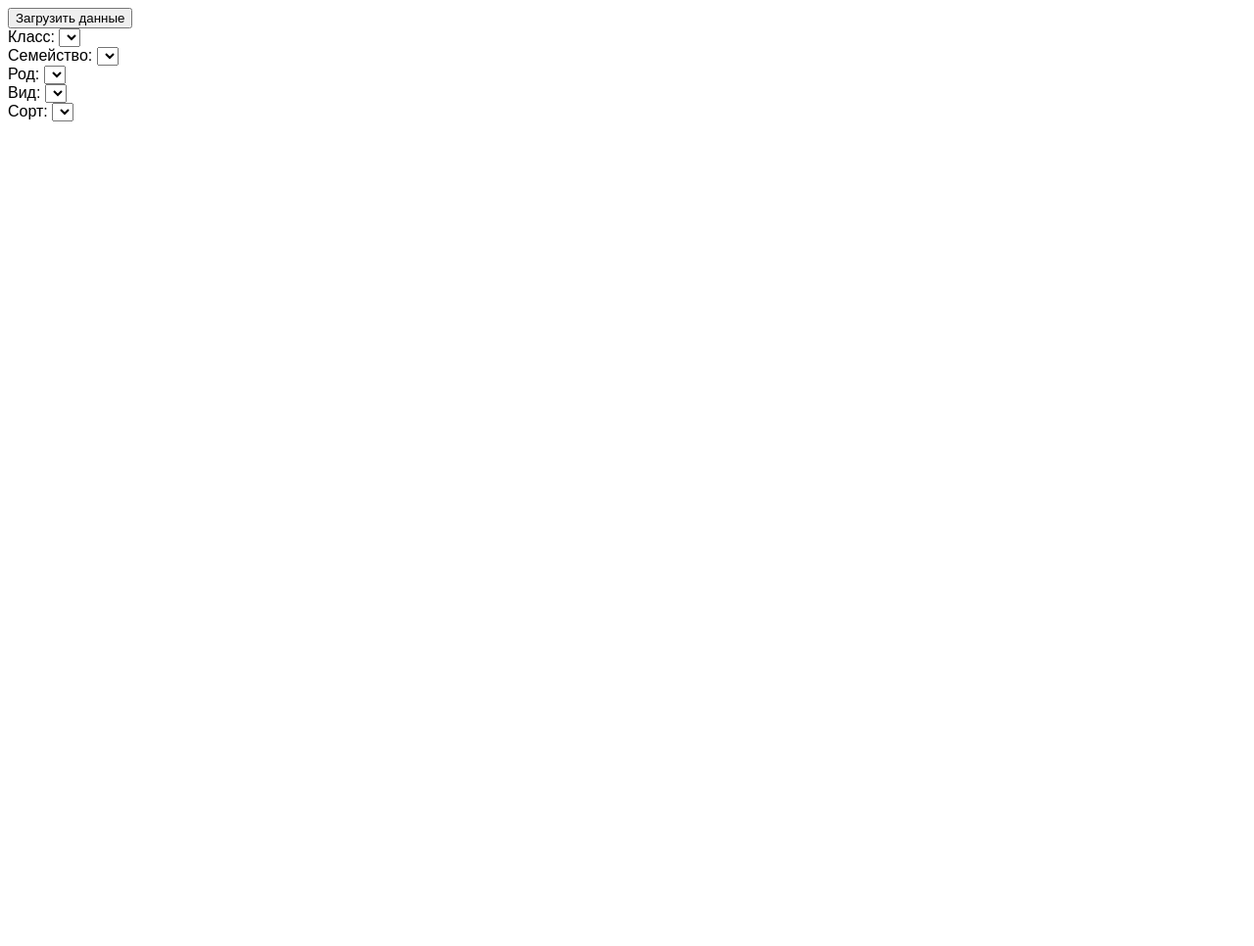
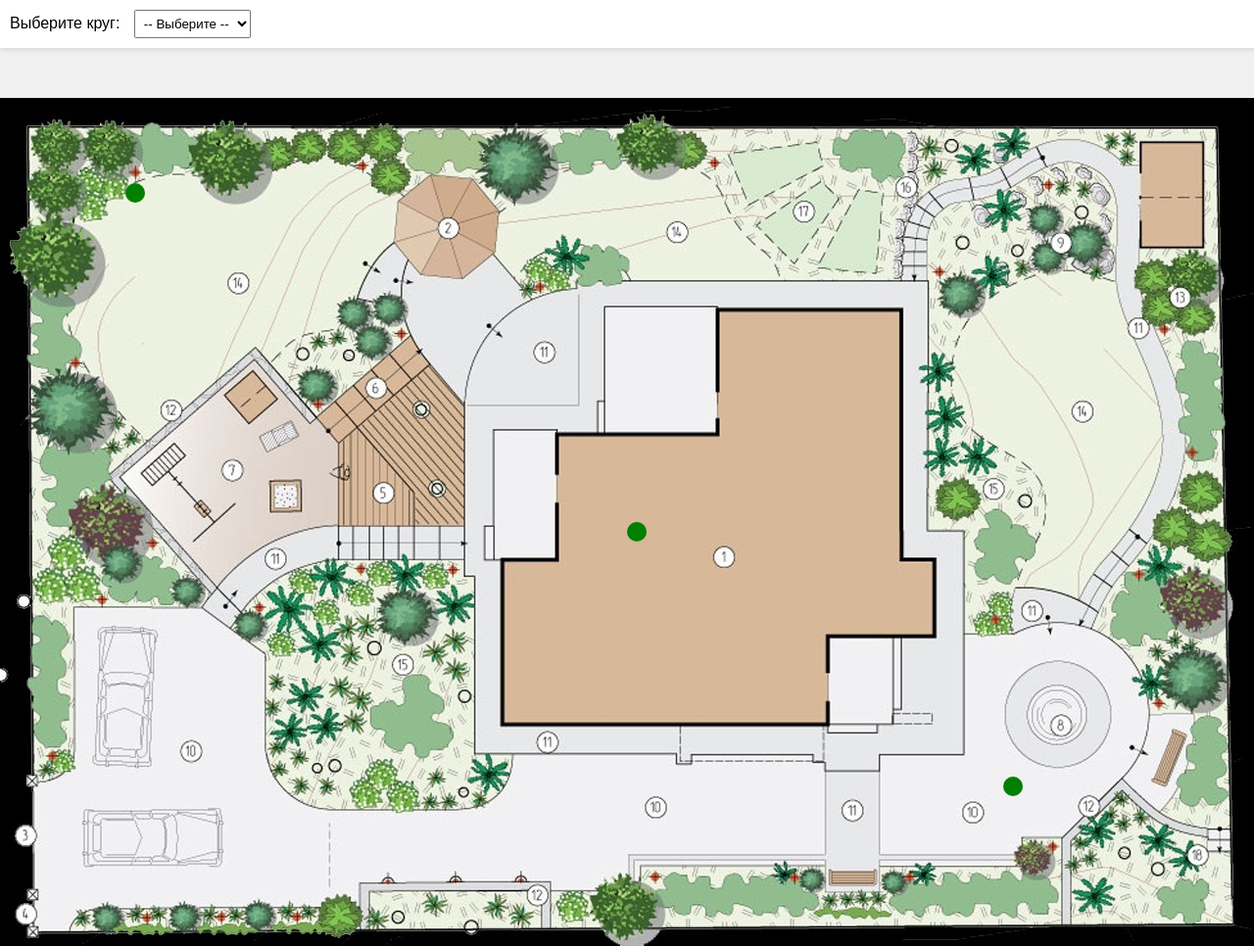
Before and after one commit to OLuneva/my_site, a plain HTML site: page index.html in a window 1280 px wide. Shown: the whole page at 98% size. Before the commit the page ends 800 px from the top, so only its background shows below. Drawn offline with Linux system fonts and the light colour scheme.

Commit message:
Update index.html

```diff
--- a/index.html
+++ b/index.html
@@ -1,118 +1,157 @@
 <!DOCTYPE html>
-<html lang="ru">
+<html lang="en">
 <head>
     <meta charset="UTF-8">
     <meta name="viewport" content="width=device-width, initial-scale=1.0">
-    <title>Фильтры из CSV</title>
+    <title>Режим пользователя</title>
     <style>
         body {
+            margin: 0;
+            padding: 0;
             font-family: Arial, sans-serif;
+            background-color: #f0f0f0;
         }
-        .filters {
-            margin-bottom: 20px;
+
+        #filter {
+            position: fixed;
+            top: 0;
+            left: 0;
+            width: 100%;
+            background-color: white;
+            padding: 10px;
+            box-shadow: 0 2px 5px rgba(0,0,0,0.1);
+            z-index: 20;
         }
-        .filter {
-            margin-right: 15px;
+
+        #filter label {
+            margin-right: 10px;
+        }
+
+        #filter select {
+            padding: 5px;
+        }
+
+        #container {
+            margin-top: 100px;
+            position: relative;
+            display: inline-block;
+        }
+
+        #image {
+            display: block;
+            max-width: 100%;
+            height: auto;
+        }
+
+        .circle {
+            position: absolute;
+            width: 20px;
+            height: 20px;
+            border-radius: 50%;
+            cursor: pointer;
+            background-color: green; /* Все круги зелёные */
+            z-index: 10;
+        }
+
+        .blink {
+            animation: blink-yellow 1s infinite;
+        }
+
+        @keyframes blink-yellow {
+            0%, 50% { background-color: green; }
+            25%, 75% { background-color: yellow; }
         }
     </style>
 </head>
 <body>
-    <div class="container">
-        <button id="loadButton">Загрузить данные</button>
+    <!-- Фильтр для выбора круга -->
+    <div id="filter">
+        <label for="circle-select">Выберите круг:</label>
+        <select id="circle-select">
+            <option value="">-- Выберите --</option>
+        </select>
+    </div>
 
-        <div class="filters">
-            <div class="filter">
-                <label>Класс:</label>
-                <select id="classFilter"></select>
-            </div>
-            <div class="filter">
-                <label>Семейство:</label>
-                <select id="familyFilter"></select>
-            </div>
-            <div class="filter">
-                <label>Род:</label>
-                <select id="genusFilter"></select>
-            </div>
-            <div class="filter">
-                <label>Вид:</label>
-                <select id="speciesFilter"></select>
-            </div>
-            <div class="filter">
-                <label>Сорт:</label>
-                <select id="varietyFilter"></select>
-            </div>
-        </div>
+    <!-- Контейнер с картинкой и кругами -->
+    <div id="container">
+        <img id="image" src="my-image.jpg" alt="Картинка">
     </div>
 
     <script>
-        // URL вашего CSV файла на GitHub
-        const csvUrl = 'https://raw.githubusercontent.com/oluneva/my_site/main/Plants.csv';
-        let tableData = [];
+        const select = document.getElementById('circle-select');
+        const container = document.getElementById('container');
 
-        // Функция для загрузки CSV
-        async function loadCSV(url) {
-            try {
-                const response = await fetch(url);
-                if (!response.ok) {
-                    throw new Error('Ошибка загрузки файла');
-                }
-                const data = await response.text();
-                return parseCSV(data);
-            } catch (error) {
-                console.error('Ошибка при загрузке CSV:', error);
-                return [];
-            }
+        function createCircle(id, top = '50%', left = '50%') {
+            const circle = document.createElement('div');
+            circle.id = id;
+            circle.className = 'circle';
+            circle.style.top = top;
+            circle.style.left = left;
+            container.appendChild(circle);
+            return circle;
         }
 
-        // Парсер CSV
-        function parseCSV(data) {
-            return data.split('\n').map(row => {
-                return row.split(',').map(cell => cell.trim());
+        function saveDefaultCircles() {
+            const circles = document.querySelectorAll('.circle');
+            const circleIds = [];
+            circles.forEach(circle => {
+                const id = circle.id;
+                circleIds.push(id);
+                const top = circle.style.top || '50%';
+                const left = circle.style.left || '50%';
+                localStorage.setItem(id, JSON.stringify({ top, left }));
+            });
+            localStorage.setItem('circles', JSON.stringify(circleIds));
+        }
+
+        function loadCircles() {
+            const savedCircles = localStorage.getItem('circles');
+            if (savedCircles) {
+                const circleIds = JSON.parse(savedCircles);
+                circleIds.forEach(id => {
+                    const savedPos = localStorage.getItem(id);
+                    let top = '50%', left = '50%';
+                    if (savedPos) {
+                        ({ top, left } = JSON.parse(savedPos));
+                    }
+                    createCircle(id, top, left);
+                });
+            } else {
+                // Дефолтные круги, если ничего не сохранено
+                createCircle('circle1', '10%', '10%');
+                createCircle('circle2', '50%', '50%');
+                createCircle('circle3', '80%', '80%');
+                saveDefaultCircles(); // Сохраняем дефолтные в localStorage
+            }
+            updateSelect();
+        }
+
+        function updateSelect() {
+            select.innerHTML = '<option value="">-- Выберите --</option>';
+            document.querySelectorAll('.circle').forEach(circle => {
+                const option = document.createElement('option');
+                option.value = circle.id;
+                option.textContent = circle.id.replace('circle', 'Круг ');
+                select.appendChild(option);
             });
         }
 
-        // Функция заполнения фильтров
-        function populateFilters() {
-            const filters = {
-                classFilter: 0,
-                familyFilter: 1,
-                genusFilter: 2,
-                speciesFilter: 3,
-                varietyFilter: 4
-            };
-
-            Object.keys(filters).forEach(filterId => {
-                const select = document.getElementById(filterId);
-                const columnIndex = filters[filterId];
-
-                // Получаем уникальные значения
-                const uniqueValues = [...new Set(
-                    tableData.map(row => row[columnIndex])
-                            .filter(val => val && val.trim())
-                )];
-
-                // Очищаем существующие опции
-                select.innerHTML = '<option value="">Все</option>';
-
-                uniqueValues.forEach(value => {
-                    const option = document.createElement('option');
-                    option.value = value;
-                    option.textContent = value;
-                    select.appendChild(option);
-                });
-            });
+        function resetBlinks() {
+            document.querySelectorAll('.circle').forEach(circle => circle.classList.remove('blink'));
         }
 
-        // Обработчик кнопки загрузки
-        document.getElementById('loadButton').addEventListener('click', async () => {
-            try {
-                tableData = await loadCSV(csvUrl);
-                populateFilters();
-                console.log('Данные загружены успешно');
-            } catch (error) {
-                console.error('Ошибка при загрузке данных:', error);
+        select.addEventListener('change', (event) => {
+            resetBlinks();
+            const selectedValue = event.target.value;
+            if (selectedValue) {
+                const selectedCircle = document.getElementById(selectedValue);
+                if (selectedCircle) {
+                    selectedCircle.classList.add('blink');
+                }
             }
         });
+
+        loadCircles();
     </script>
 </body>
 </html>
```
